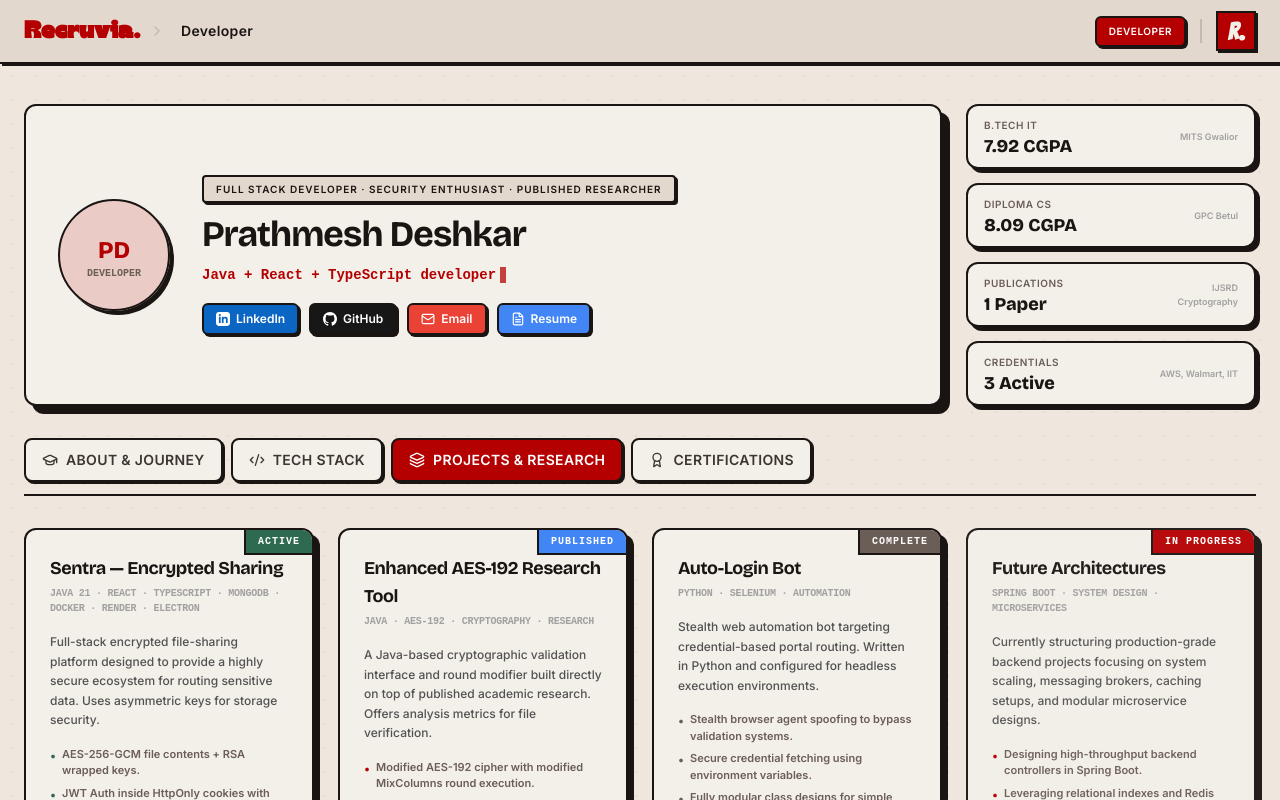
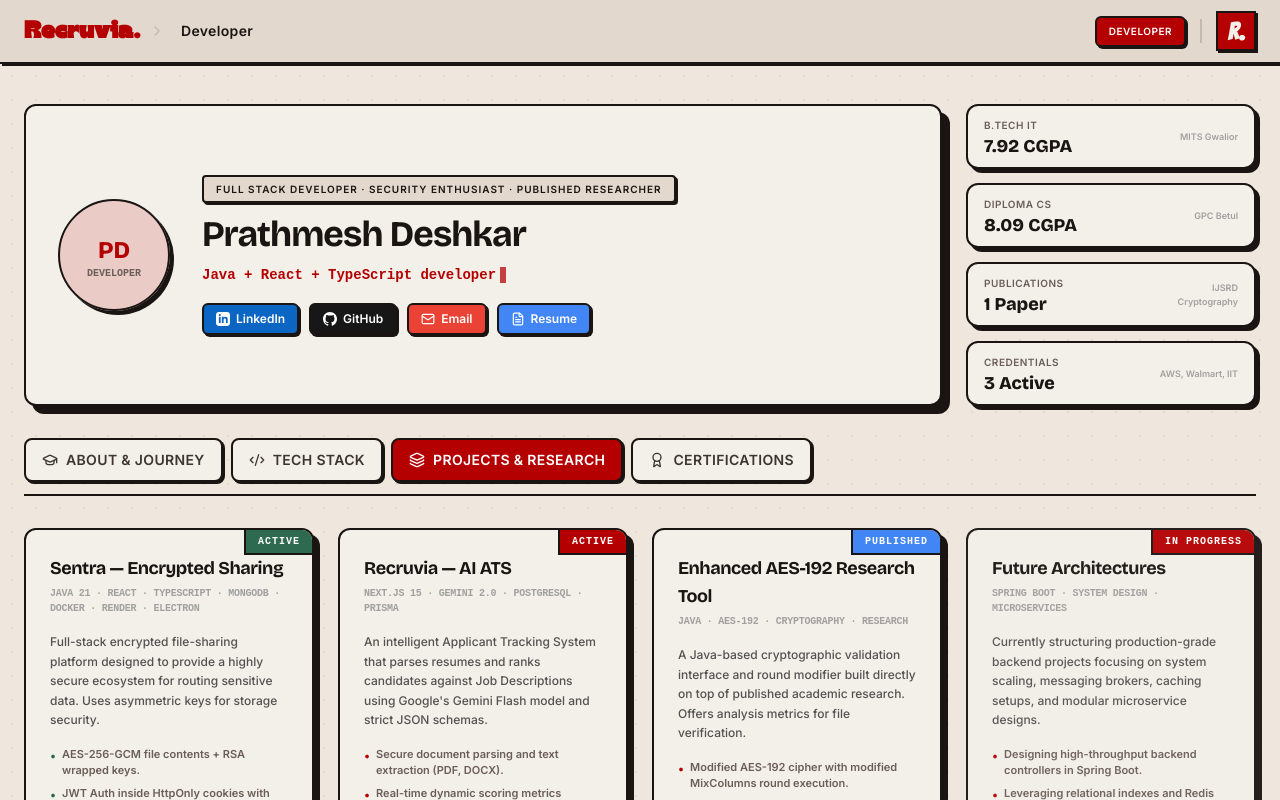
Before and after one commit to Prathmesh-D/Recruvia, a Next.js app: page /developer in a window 1280 px wide. Both pictures are taken after a click on the button "PROJECTS & RESEARCH". Shown: the top 800 px of the page. Built offline with nearby package versions, Linux system fonts and the light colour scheme.

Commit message:
Update portfolio projects and fix resume duplicate issue via idempotency keys

```diff
--- a/src/app/api/v1/sessions/[id]/resumes/route.ts
+++ b/src/app/api/v1/sessions/[id]/resumes/route.ts
@@ -25,6 +25,7 @@ export async function POST(
 
     const formData = await request.formData();
     const files = formData.getAll("files") as File[];
+    const fileIds = formData.getAll("fileIds") as string[];
 
     if (!files || files.length === 0) {
       return NextResponse.json(
@@ -35,7 +36,8 @@ export async function POST(
 
     const results = [];
 
-    for (const file of files) {
+    for (let i = 0; i < files.length; i++) {
+      const file = files[i];
       try {
         const buffer = Buffer.from(await file.arrayBuffer());
 
@@ -47,7 +49,7 @@ export async function POST(
           throw new Error(`Invalid or unsupported file type. Expected PDF or DOCX, got ${fileTypeResult?.ext || 'unknown'}`);
         }
 
-        const fileId = uuidv4();
+        const fileId = fileIds[i] || uuidv4();
         const ext = fileTypeResult.ext; // Safely use the verified extension
 
         // Extract text — this is what drives AI scoring
@@ -62,9 +64,11 @@ export async function POST(
           console.warn(`File storage failed for ${file.name}, continuing with text extraction only:`, storageErr.message);
         }
 
-        // Create DB record
-        const candidate = await prisma.candidateResult.create({
-          data: {
+        // Upsert DB record using idempotency key
+        const candidate = await prisma.candidateResult.upsert({
+          where: { id: fileId },
+          update: {},
+          create: {
             id: fileId,
             sessionId,
             originalName: file.name,
--- a/src/app/developer/page.tsx
+++ b/src/app/developer/page.tsx
@@ -529,6 +529,56 @@ export default function DeveloperPage() {
                     </div>
                   </div>
 
+                  {/* Recruvia */}
+                  <div className="bg-surface-white border-2 border-neutral-900 rounded-xl p-6 shadow-[6px_6px_0px_#1A1412] flex flex-col justify-between relative overflow-hidden hover:-translate-y-0.5 transition-all">
+                    <div className="absolute right-0 top-0 bg-[#B50002] text-white border-b-2 border-l-2 border-neutral-900 px-3 py-1 text-[10px] font-mono font-bold tracking-widest uppercase">
+                      Active
+                    </div>
+                    <div>
+                      <h3 className="text-lg font-bold text-neutral-900 mb-1 flex items-center gap-2">
+                        Recruvia — AI ATS
+                      </h3>
+                      <p className="text-[10px] text-neutral-400 font-extrabold font-mono tracking-tight mb-4 uppercase">
+                        Next.js 15 · Gemini 2.0 · PostgreSQL · Prisma
+                      </p>
+                      <p className="text-xs text-neutral-600 font-medium mb-4 leading-relaxed">
+                        An intelligent Applicant Tracking System that parses resumes and ranks candidates against Job Descriptions using Google's Gemini Flash model and strict JSON schemas.
+                      </p>
+                      <ul className="text-[11px] text-neutral-500 font-semibold space-y-1.5 mb-6">
+                        <li className="flex items-start gap-1.5">
+                          <span className="text-[#B50002] text-xs mt-0.5">•</span>
+                          <span>Secure document parsing and text extraction (PDF, DOCX).</span>
+                        </li>
+                        <li className="flex items-start gap-1.5">
+                          <span className="text-[#B50002] text-xs mt-0.5">•</span>
+                          <span>Real-time dynamic scoring metrics powered by Gemini AI.</span>
+                        </li>
+                        <li className="flex items-start gap-1.5">
+                          <span className="text-[#B50002] text-xs mt-0.5">•</span>
+                          <span>Neobrutalist UI powered by Tailwind CSS v4 and Framer Motion.</span>
+                        </li>
+                      </ul>
+                    </div>
+                    <div className="flex flex-wrap gap-2.5">
+                      <a
+                        href="https://github.com/Prathmesh-D/Recruvia"
+                        target="_blank"
+                        rel="noopener noreferrer"
+                        className="inline-flex items-center gap-1.5 px-3 py-1.5 bg-neutral-900 text-white border-2 border-neutral-900 rounded-md font-bold text-[11px] shadow-[2px_2px_0px_rgba(0,0,0,0.2)] hover:translate-x-[1px] hover:translate-y-[1px] hover:shadow-[1px_1px_0px_rgba(0,0,0,0.2)] transition-all"
+                      >
+                        View Repository <ExternalLink size={12} />
+                      </a>
+                      <a
+                        href="https://recruvia.vercel.app/"
+                        target="_blank"
+                        rel="noopener noreferrer"
+                        className="inline-flex items-center gap-1.5 px-3 py-1.5 bg-[#B50002] text-white border-2 border-neutral-900 rounded-md font-bold text-[11px] shadow-[2px_2px_0px_#1A1412] hover:translate-x-[1px] hover:translate-y-[1px] hover:shadow-[1px_1px_0px_#1A1412] transition-all"
+                      >
+                        Live Link <ExternalLink size={12} />
+                      </a>
+                    </div>
+                  </div>
+
                   {/* Enhanced AES-192 */}
                   <div className="bg-surface-white border-2 border-neutral-900 rounded-xl p-6 shadow-[6px_6px_0px_#1A1412] flex flex-col justify-between relative overflow-hidden hover:-translate-y-0.5 transition-all">
                     <div className="absolute right-0 top-0 bg-[#4285F4] text-white border-b-2 border-l-2 border-neutral-900 px-3 py-1 text-[10px] font-mono font-bold tracking-widest uppercase">
@@ -562,48 +612,6 @@ export default function DeveloperPage() {
                     <div>
                       <a
                         href="https://github.com/Prathmesh-D/AESFXEncrypt-JavaFX-AES-Encryption-Decryption-Tool"
-                        target="_blank"
-                        rel="noopener noreferrer"
-                        className="inline-flex items-center gap-1.5 px-3 py-1.5 bg-neutral-900 text-white border-2 border-neutral-900 rounded-md font-bold text-[11px] shadow-[2px_2px_0px_rgba(0,0,0,0.2)] hover:translate-x-[1px] hover:translate-y-[1px] hover:shadow-[1px_1px_0px_rgba(0,0,0,0.2)] transition-all"
-                      >
-                        View Repository <ExternalLink size={12} />
-                      </a>
-                    </div>
-                  </div>
-
-                  {/* Auto Login Bot */}
-                  <div className="bg-surface-white border-2 border-neutral-900 rounded-xl p-6 shadow-[6px_6px_0px_#1A1412] flex flex-col justify-between relative overflow-hidden hover:-translate-y-0.5 transition-all">
-                    <div className="absolute right-0 top-0 bg-neutral-500 text-white border-b-2 border-l-2 border-neutral-900 px-3 py-1 text-[10px] font-mono font-bold tracking-widest uppercase">
-                      Complete
-                    </div>
-                    <div>
-                      <h3 className="text-lg font-bold text-neutral-900 mb-1 flex items-center gap-2">
-                        Auto-Login Bot
-                      </h3>
-                      <p className="text-[10px] text-neutral-400 font-extrabold font-mono tracking-tight mb-4 uppercase">
-                        Python · Selenium · Automation
-                      </p>
-                      <p className="text-xs text-neutral-600 font-medium mb-4 leading-relaxed">
-                        Stealth web automation bot targeting credential-based portal routing. Written in Python and configured for headless execution environments.
-                      </p>
-                      <ul className="text-[11px] text-neutral-500 font-semibold space-y-1.5 mb-6">
-                        <li className="flex items-start gap-1.5">
-                          <span className="text-neutral-500 text-xs mt-0.5">•</span>
-                          <span>Stealth browser agent spoofing to bypass validation systems.</span>
-                        </li>
-                        <li className="flex items-start gap-1.5">
-                          <span className="text-neutral-500 text-xs mt-0.5">•</span>
-                          <span>Secure credential fetching using environment variables.</span>
-                        </li>
-                        <li className="flex items-start gap-1.5">
-                          <span className="text-neutral-500 text-xs mt-0.5">•</span>
-                          <span>Fully modular class designs for simple scaling.</span>
-                        </li>
-                      </ul>
-                    </div>
-                    <div>
-                      <a
-                        href="https://github.com/Prathmesh-D/AutoLoginBot"
                         target="_blank"
                         rel="noopener noreferrer"
                         className="inline-flex items-center gap-1.5 px-3 py-1.5 bg-neutral-900 text-white border-2 border-neutral-900 rounded-md font-bold text-[11px] shadow-[2px_2px_0px_rgba(0,0,0,0.2)] hover:translate-x-[1px] hover:translate-y-[1px] hover:shadow-[1px_1px_0px_rgba(0,0,0,0.2)] transition-all"
--- a/src/app/new/page.tsx
+++ b/src/app/new/page.tsx
@@ -89,6 +89,7 @@ function UploadContent() {
         // Upload file
         const formData = new FormData();
         formData.append("files", file);
+        formData.append("fileIds", id); // Idempotency key for Vercel retries
 
         try {
           // Simulate progress
```
